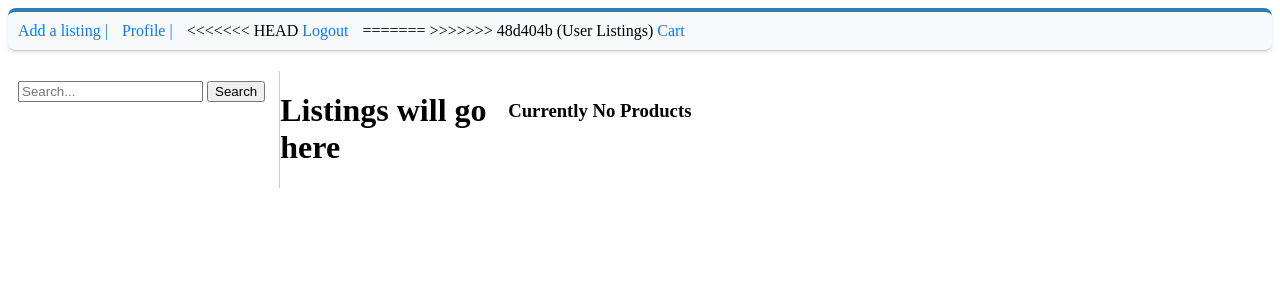
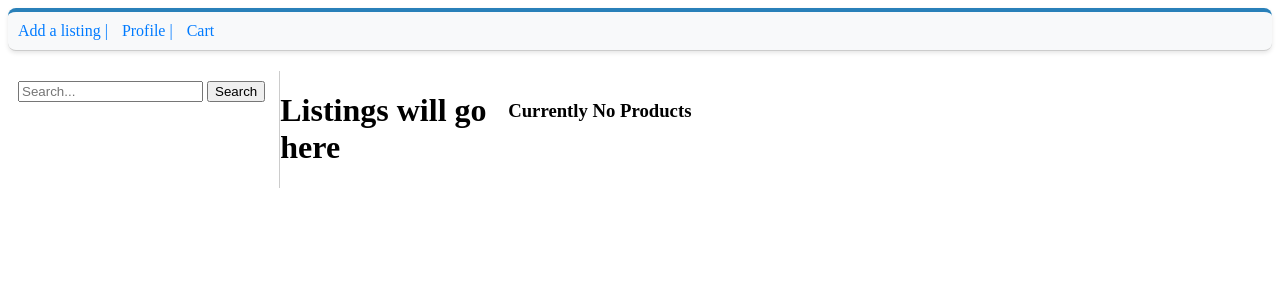
Before and after one commit to DePaul-CSC-394-401/final-project-team-1, a Django app: template depaul_market/templates/explore.html in a window 1280 px wide. Shown: the top 300 px of the page. Run offline with Django 5.2, Linux system fonts and the light colour scheme; the template is opened without the code that fills it, so the values that code supplies are empty; parts of the project's set-up code (start-up, migrations or seed data) failed here and were passed over.

Commit message:
User Listings Update

```diff
--- a/depaul_market/templates/explore.html
+++ b/depaul_market/templates/explore.html
@@ -6,10 +6,6 @@
         <div class="nav-links">
             <a href="{% url 'add_listing' %}"> Add a listing | </a>
             <a href="{% url 'profile_settings' %}">Profile |</a>
-<<<<<<< HEAD
-            <a href="{% url 'logout' %}"> Logout </a>
-=======
->>>>>>> 48d404b (User Listings)
             <a href="{% url 'cart' %}">Cart</a>
         </div>
     </div>
--- a/depaul_market/urls.py
+++ b/depaul_market/urls.py
@@ -13,13 +13,8 @@ urlpatterns = [
     path('add', views.add_to_cart, name='add_to_cart'),
     path('pay', views.payment, name='payment'),
     path('profile/', views.profile_settings, name='profile_settings'),
-<<<<<<< HEAD
-    path('logout/', LogoutView.as_view(next_page='userlogin'), name='logout'),
-=======
-
 
     path('delete_listing/<int:id>/', views.delete_listing, name='delete_listing'),
     path('user/<int:user_id>/', views.user_listings, name='user_listings'),
 
->>>>>>> 48d404b (User Listings)
 ]
```
